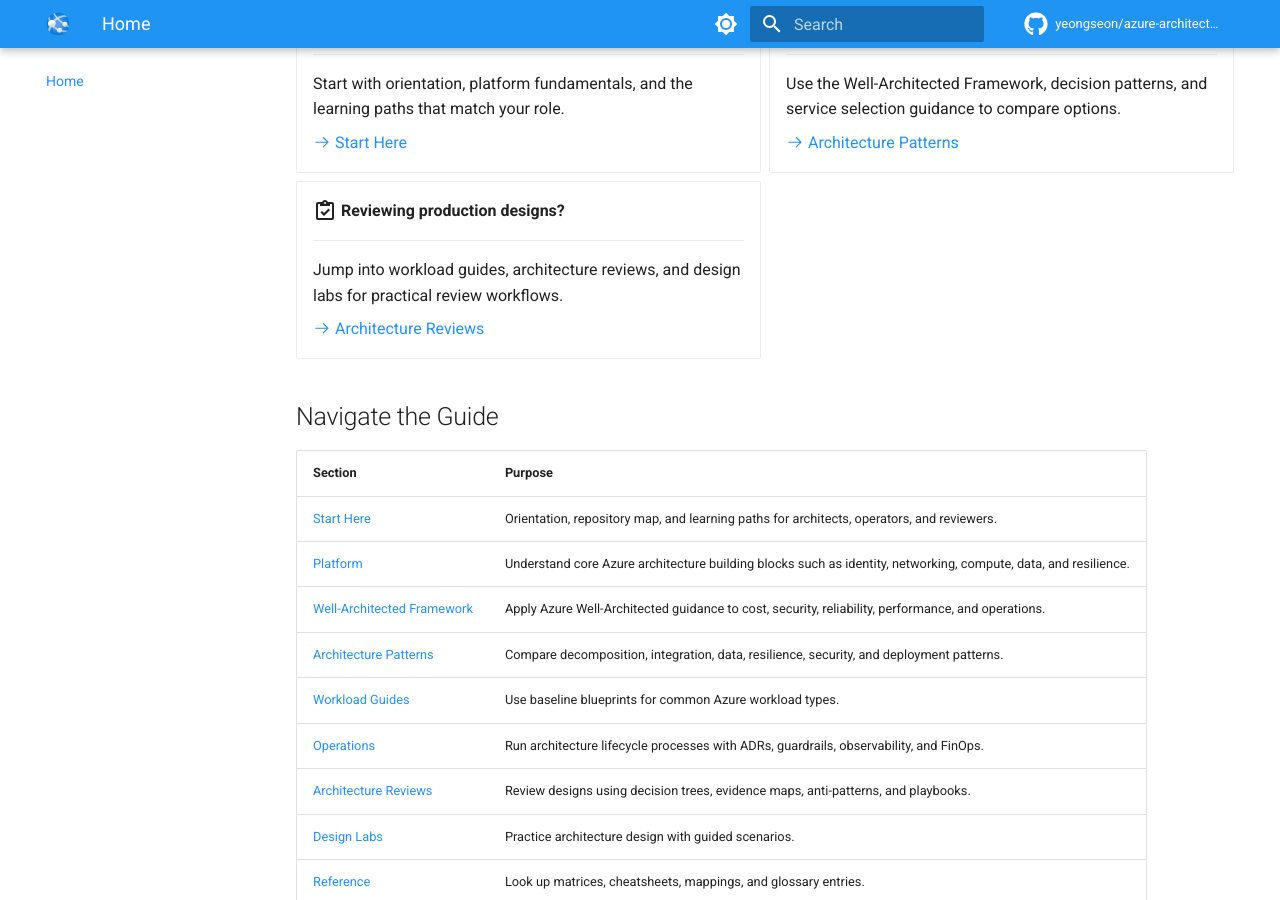
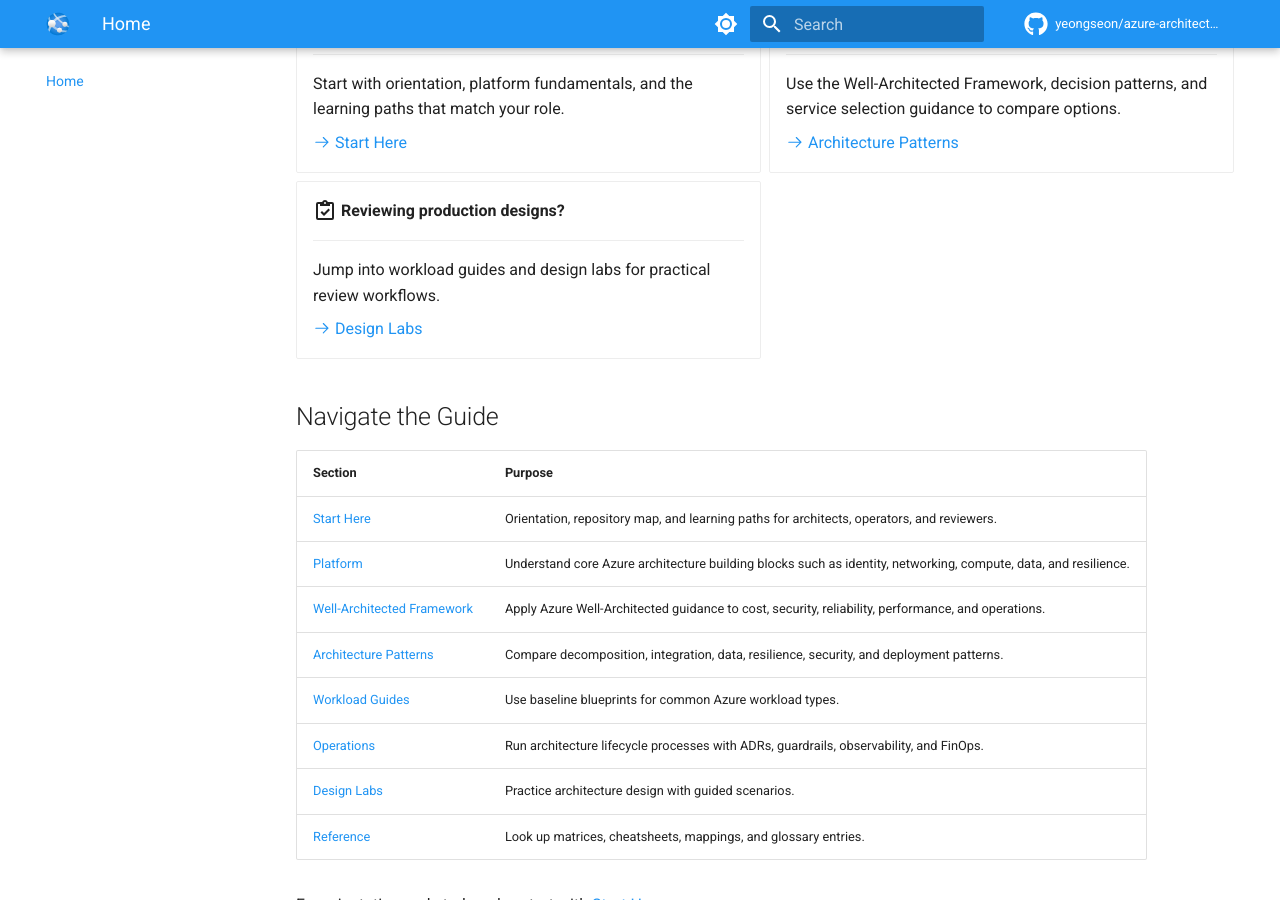
Before and after one commit to yeongseon/azure-architecture-practical-guide, an MkDocs documentation site: the page built from docs/index.md, in a window 1280 px wide and 900 px high, scrolled down 368 px. Built offline with MkDocs 1.6.1 and Material for MkDocs 9.7.7, drawn with Linux system fonts in a browser that asks for light colours; comment, search, counter and statistics services are not loaded; some of the changed lines change nothing that is shown.

Commit message:
fix: remove Phase 2/3 nav entries to pass mkdocs build --strict
Remove 77 nav references to files not yet created (architecture-reviews,
visualization, meta, Phase 2/3 patterns, workload guides, and design labs).
Fix broken architecture-reviews link in index.md.

```diff
--- a/docs/index.md
+++ b/docs/index.md
@@ -39,9 +39,9 @@
 
     ---
 
-    Jump into workload guides, architecture reviews, and design labs for practical review workflows.
+    Jump into workload guides and design labs for practical review workflows.
 
-    [:octicons-arrow-right-24: Architecture Reviews](architecture-reviews/index.md)
+    [:octicons-arrow-right-24: Design Labs](design-labs/index.md)
 
 </div>
 
@@ -55,7 +55,6 @@
 | [Architecture Patterns](patterns/index.md) | Compare decomposition, integration, data, resilience, security, and deployment patterns. |
 | [Workload Guides](workload-guides/index.md) | Use baseline blueprints for common Azure workload types. |
 | [Operations](operations/index.md) | Run architecture lifecycle processes with ADRs, guardrails, observability, and FinOps. |
-| [Architecture Reviews](architecture-reviews/index.md) | Review designs using decision trees, evidence maps, anti-patterns, and playbooks. |
 | [Design Labs](design-labs/index.md) | Practice architecture design with guided scenarios. |
 | [Reference](reference/index.md) | Look up matrices, cheatsheets, mappings, and glossary entries. |
 
--- a/mkdocs.yml
+++ b/mkdocs.yml
@@ -134,11 +134,6 @@
       - patterns/integration/synchronous-vs-asynchronous.md
       - patterns/integration/event-driven-architecture.md
       - patterns/integration/queue-based-load-leveling-and-competing-consumers.md
-      - patterns/integration/saga-idempotency-and-outbox.md
-    - Data:
-      - patterns/data/cache-aside-cqrs-and-materialized-view.md
-      - patterns/data/consistency-partitioning-and-replication.md
-      - patterns/data/multi-tenant-data-isolation.md
     - Resilience:
       - patterns/resilience/retry-circuit-breaker-and-bulkhead.md
       - patterns/resilience/health-endpoints-graceful-degradation-and-backpressure.md
@@ -147,10 +142,6 @@
       - patterns/networking/hub-spoke-vs-virtual-wan.md
       - patterns/networking/private-connectivity-patterns.md
       - patterns/security/identity-first-and-secrets-flow.md
-      - patterns/security/zero-trust-at-workload-level.md
-    - Deployment:
-      - patterns/deployment/blue-green-canary-and-stamp-patterns.md
-      - patterns/deployment/environment-promotion-and-release-guardrails.md
   - Workload Guides:
     - workload-guides/index.md
     - Public Web and API:
@@ -173,12 +164,6 @@
       - workload-guides/event-driven-integration/messaging-and-consistency.md
       - workload-guides/event-driven-integration/operations-and-reliability.md
       - workload-guides/event-driven-integration/cost-and-anti-patterns.md
-    - Serverless Processing:
-      - workload-guides/serverless-processing/index.md
-      - workload-guides/serverless-processing/baseline.md
-      - workload-guides/serverless-processing/triggers-state-and-storage.md
-      - workload-guides/serverless-processing/operations-and-reliability.md
-      - workload-guides/serverless-processing/cost-and-anti-patterns.md
     - Microservices Platform:
       - workload-guides/microservices-platform/index.md
       - workload-guides/microservices-platform/baseline.md
@@ -191,18 +176,6 @@
       - workload-guides/landing-zone-shared-services/governance-and-network-topology.md
       - workload-guides/landing-zone-shared-services/platform-operations.md
       - workload-guides/landing-zone-shared-services/cost-and-anti-patterns.md
-    - Data and Analytics:
-      - workload-guides/data-analytics/index.md
-      - workload-guides/data-analytics/baseline.md
-      - workload-guides/data-analytics/ingestion-storage-and-processing.md
-      - workload-guides/data-analytics/security-governance-and-reliability.md
-      - workload-guides/data-analytics/cost-and-anti-patterns.md
-    - AI and RAG:
-      - workload-guides/ai-rag/index.md
-      - workload-guides/ai-rag/baseline.md
-      - workload-guides/ai-rag/data-grounding-and-security.md
-      - workload-guides/ai-rag/operations-and-reliability.md
-      - workload-guides/ai-rag/cost-and-anti-patterns.md
   - Operations:
     - operations/index.md
     - operations/architecture-lifecycle.md
@@ -213,54 +186,12 @@
     - operations/cost-management-and-finops.md
     - operations/business-continuity-and-drills.md
     - operations/platform-team-vs-app-team-responsibilities.md
-  - Architecture Reviews:
-    - architecture-reviews/index.md
-    - architecture-reviews/architecture-overview.md
-    - architecture-reviews/decision-tree.md
-    - architecture-reviews/mental-model.md
-    - architecture-reviews/evidence-map.md
-    - architecture-reviews/quick-review-cards.md
-    - First 60 Minutes:
-      - architecture-reviews/first-60-minutes/index.md
-      - architecture-reviews/first-60-minutes/cost-risk.md
-      - architecture-reviews/first-60-minutes/reliability-risk.md
-      - architecture-reviews/first-60-minutes/security-risk.md
-      - architecture-reviews/first-60-minutes/operational-risk.md
-    - Review Playbooks:
-      - architecture-reviews/playbooks/index.md
-      - architecture-reviews/playbooks/internet-facing-workload.md
-      - architecture-reviews/playbooks/private-internal-workload.md
-      - architecture-reviews/playbooks/event-driven-workload.md
-      - architecture-reviews/playbooks/microservices-workload.md
-      - architecture-reviews/playbooks/multi-region-workload.md
-      - architecture-reviews/playbooks/landing-zone-review.md
-    - Anti-Patterns:
-      - architecture-reviews/anti-patterns/index.md
-      - architecture-reviews/anti-patterns/service-first-design.md
-      - architecture-reviews/anti-patterns/distributed-monolith.md
-      - architecture-reviews/anti-patterns/shared-database-false-boundaries.md
-      - architecture-reviews/anti-patterns/synchronous-chains-everywhere.md
-      - architecture-reviews/anti-patterns/private-networking-by-default-without-ops-model.md
-      - architecture-reviews/anti-patterns/multi-region-without-failover-drills.md
-      - architecture-reviews/anti-patterns/policy-drift-and-manual-exceptions.md
-    - Migration Playbooks:
-      - architecture-reviews/migration-playbooks/index.md
-      - architecture-reviews/migration-playbooks/vm-to-paas.md
-      - architecture-reviews/migration-playbooks/monolith-to-modular-monolith.md
-      - architecture-reviews/migration-playbooks/synchronous-to-asynchronous.md
-      - architecture-reviews/migration-playbooks/single-region-to-multi-region.md
-      - architecture-reviews/migration-playbooks/secrets-sprawl-to-managed-identity.md
   - Design Labs:
     - design-labs/index.md
     - design-labs/methodology.md
     - design-labs/lab-01-public-web-baseline.md
     - design-labs/lab-02-private-internal-app.md
     - design-labs/lab-03-event-driven-orders.md
-    - design-labs/lab-04-serverless-processing.md
-    - design-labs/lab-05-microservices-platform.md
-    - design-labs/lab-06-multi-region-resilience.md
-    - design-labs/lab-07-landing-zone-baseline.md
-    - design-labs/lab-08-ai-rag-enterprise-baseline.md
   - Reference:
     - reference/index.md
     - reference/architecture-decision-matrix.md
@@ -269,24 +200,6 @@
     - reference/messaging-selection-cheatsheet.md
     - reference/network-topology-cheatsheet.md
     - reference/resilience-targets-rto-rpo.md
-    - reference/security-control-mapping.md
     - reference/waf-pillar-to-pattern-map.md
-    - reference/source-index.md
     - reference/content-validation-status.md
     - reference/validation-status.md
-    - reference/glossary.md
-  - Visualization:
-    - visualization/index.md
-    - visualization/document-graph.md
-    - visualization/pattern-map.md
-    - visualization/workload-comparison-map.md
-    - visualization/review-flow.md
-  - Meta:
-    - meta/index.md
-    - meta/contributing.md
-    - meta/authoring-standards.md
-    - meta/content-source-policy.md
-    - meta/diagram-policy.md
-    - meta/multilingual-readme-policy.md
-    - meta/release-roadmap.md
-    - meta/related-projects.md
```
